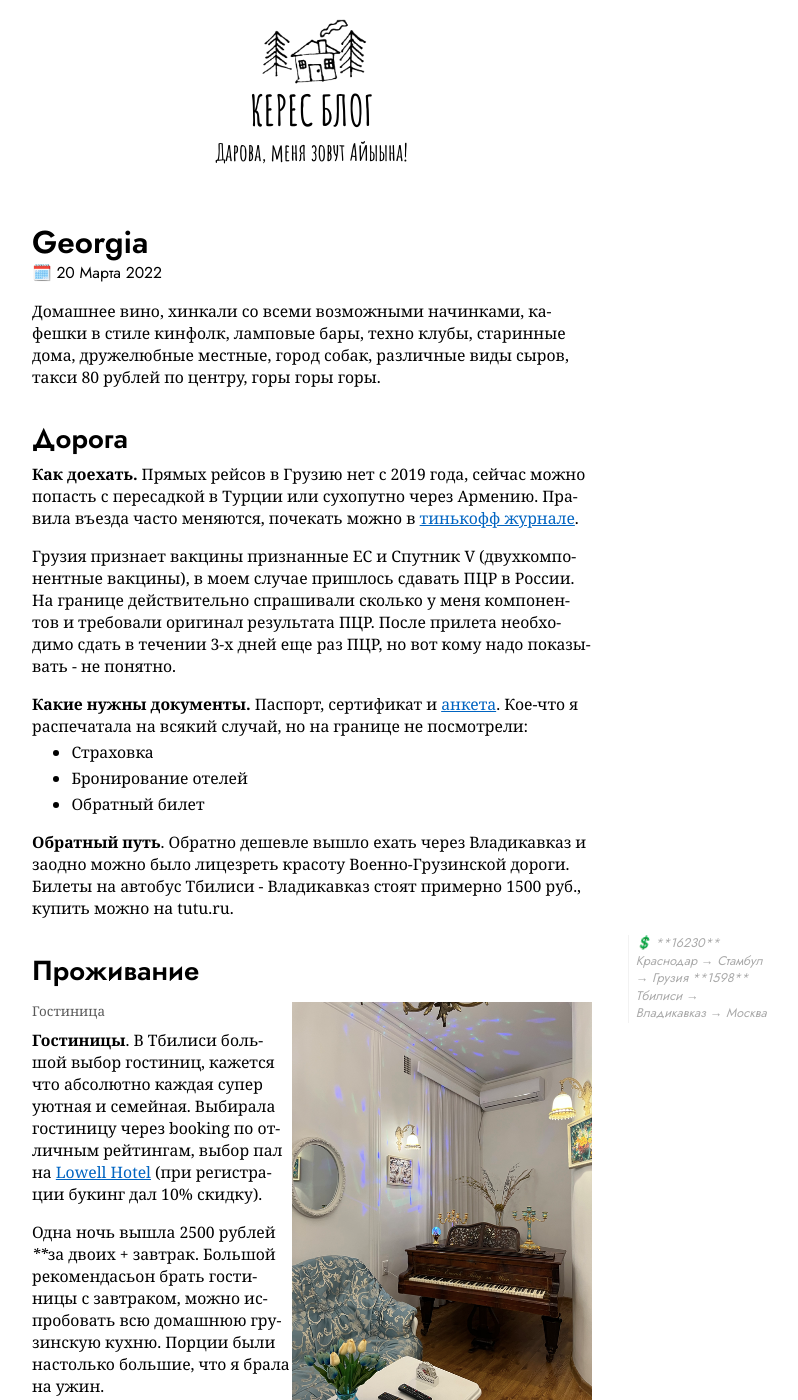
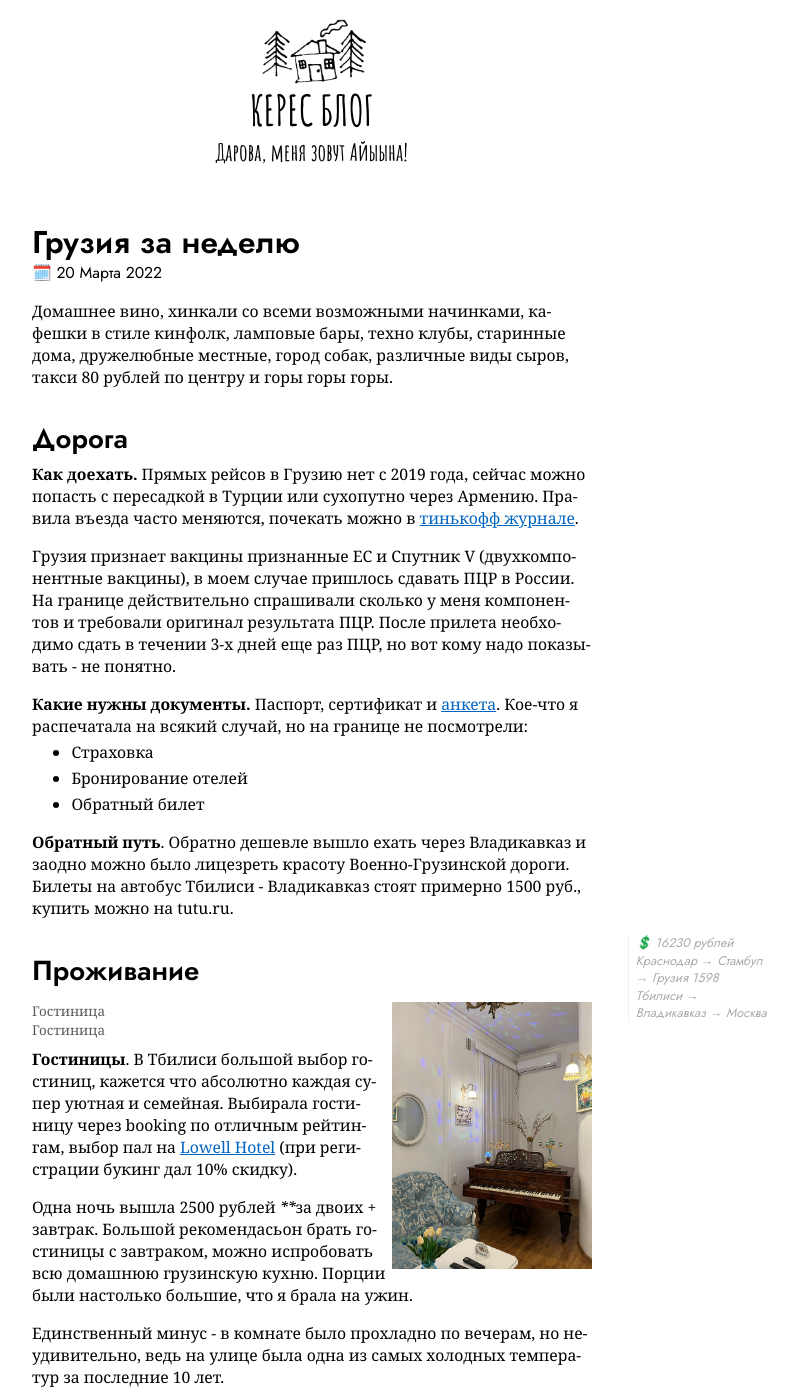
Before and after one commit to keresm/keresaina.github.io, a Jekyll site: the page built from _posts/2022-02-20-Georgia.md, in a window 1280 px wide and 1400 px high. Shown: the whole window, without its empty margins (328-1126 px from the left). Built offline with Jekyll 4.4.1, drawn with Linux system fonts in a browser that asks for light colours.

Commit message:
Update 2022-02-20-Georgia.md

```diff
--- a/_posts/2022-02-20-Georgia.md
+++ b/_posts/2022-02-20-Georgia.md
@@ -1,10 +1,10 @@
 ---
 layout: post
-
+title: Грузия за неделю
 date:   2022-03-20 21:41:13 +0900
 ---
 
-Домашнее вино, хинкали со всеми возможными начинками, кафешки в стиле кинфолк, ламповые бары, техно клубы, старинные дома, дружелюбные местные, город собак, различные виды сыров, такси 80 рублей по центру, горы горы горы.
+Домашнее вино, хинкали со всеми возможными начинками, кафешки в стиле кинфолк, ламповые бары, техно клубы, старинные дома, дружелюбные местные, город собак, различные виды сыров, такси 80 рублей по центру и горы горы горы.
 
 ## Дорога
 
@@ -21,15 +21,14 @@ date:   2022-03-20 21:41:13 +0900
 **Обратный путь**. Обратно дешевле вышло ехать через Владикавказ и заодно можно было лицезреть красоту Военно-Грузинской дороги. Билеты на автобус Тбилиси - Владикавказ стоят примерно 1500 руб., купить можно на tutu.ru.
 
 <aside>
-💲 **16230** Краснодар → Стамбул → Грузия
-**1598** Тбилиси → Владикавказ → Москва
-
+💲 16230 рублей Краснодар → Стамбул → Грузия
+  1598 Тбилиси → Владикавказ → Москва
 </aside>
 
 ## Проживание
 
 <figure>
-  <img src="{{ site.url }}/assets/images/Georgia/Снимок_экрана_2022-01-01_в_19.22.20.png" align="right" width="300" height="400" />                                                                                                      <figcaption> Гостиница </figcaption>
+  <img src="{{ site.url }}/assets/images/Georgia/Снимок_экрана_2022-01-01_в_19.22.20.png" align="right" width="200"/> <figcaption> Гостиница </figcaption>                                                                                               <figcaption> Гостиница </figcaption>
 </figure>
 
 **Гостиницы**. В Тбилиси большой выбор гостиниц, кажется что абсолютно каждая супер уютная и семейная. Выбирала гостиницу через booking по отличным рейтингам, выбор пал на [Lowell Hotel](https://www.booking.com/hotel/ge/lowell.ru.html?aid=304142;label=gen173nr-1DCAEoggI46AdIM1gEaMIBiAEBmAEhuAEHyAEN2AED6AEB-AEDiAIBqAIDuAKP18COBsACAdICJDRhMTIwZTQ4LTYzNzAtNDUwOC04YjJjLWUyODdlYzZhNmE4M9gCBOACAQ;sid=7db7983bcfa9cad1abd8d63970bf76e2;dist=0;group_adults=2;group_children=0;hapos=1;hpos=1;no_rooms=1;req_adults=2;req_children=0;room1=A%2CA;sb_price_type=total;sr_order=popularity;srepoch=1641032625;srpvid=359f4917046f007d;type=total;ucfs=1&#hotelTmpl) (при регистрации букинг дал 10% скидку).
@@ -39,7 +38,7 @@ date:   2022-03-20 21:41:13 +0900
 Единственный минус - в комнате было прохладно по вечерам, но неудивительно, ведь на улице была одна из самых холодных температур за последние 10 лет.
 
 <figure>
-  <img src="{{ site.url }}/assets/images/Georgia/Снимок_экрана_2022-01-01_в_19.37.38.png" align="left" width="350" height="350" />                                                                                                      <figcaption> Грузинский завтрак </figcaption>
+  <img src="{{ site.url }}/assets/images/Georgia/Снимок_экрана_2022-01-01_в_19.37.38.png" align="left" width="200"/>                                                                                                      <figcaption> Грузинский завтрак </figcaption>
 </figure>
 
 *На заметку:*
@@ -55,15 +54,15 @@ date:   2022-03-20 21:41:13 +0900
 ## Покушать
 
 <figure>
-  <img src="{{ site.url }}/assets/images/Georgia/Снимок_экрана_2022-01-29_в_16.07.35.png" align="left" width="300" height="200" />                                                                                                      <figcaption> Keto Keto</figcaption>
+  <img src="{{ site.url }}/assets/images/Georgia/Снимок_экрана_2022-01-29_в_16.07.35.png" align="left" width="200"/>                                                                                                      <figcaption> Keto Keto</figcaption>
 </figure>
 
 <figure>
-  <img src="{{ site.url }}/assets/images/Georgia/Снимок_экрана_2022-02-20_в_14.16.19.png" align="left" width="300" height="200" />                                                                                                      <figcaption> ? </figcaption>
+  <img src="{{ site.url }}/assets/images/Georgia/Снимок_экрана_2022-02-20_в_14.16.19.png" align="left" width="200"/>                                                                                                      <figcaption> ? </figcaption>
 </figure>
 
 <figure>
-  <img src="{{ site.url }}/assets/images/Georgia/Снимок_экрана_2022-01-29_в_16.02.09.png" align="right" width="300" height="400" />                                                                                                      <figcaption> Моя любимая хинкальня на Руставели </figcaption>
+  <img src="{{ site.url }}/assets/images/Georgia/Снимок_экрана_2022-01-29_в_16.02.09.png" align="right" width="300"/>                                                                                                      <figcaption> Моя любимая хинкальня на Руставели </figcaption>
 </figure>
 
 Вывела примерно такие цены: одна хинкалина ~ 30 рублей, бокал домашнего вина ~ 150 рублей, хачапури ~ 200 рублей, в фэнси кафе цены выше среднего ~ 200 за кофе, ~
```
